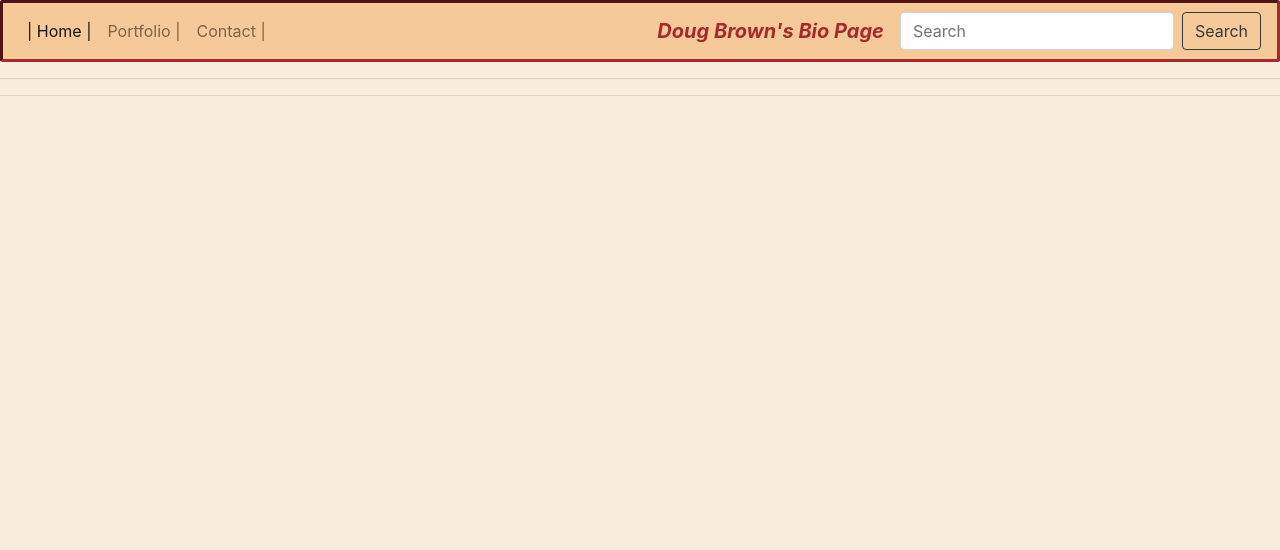
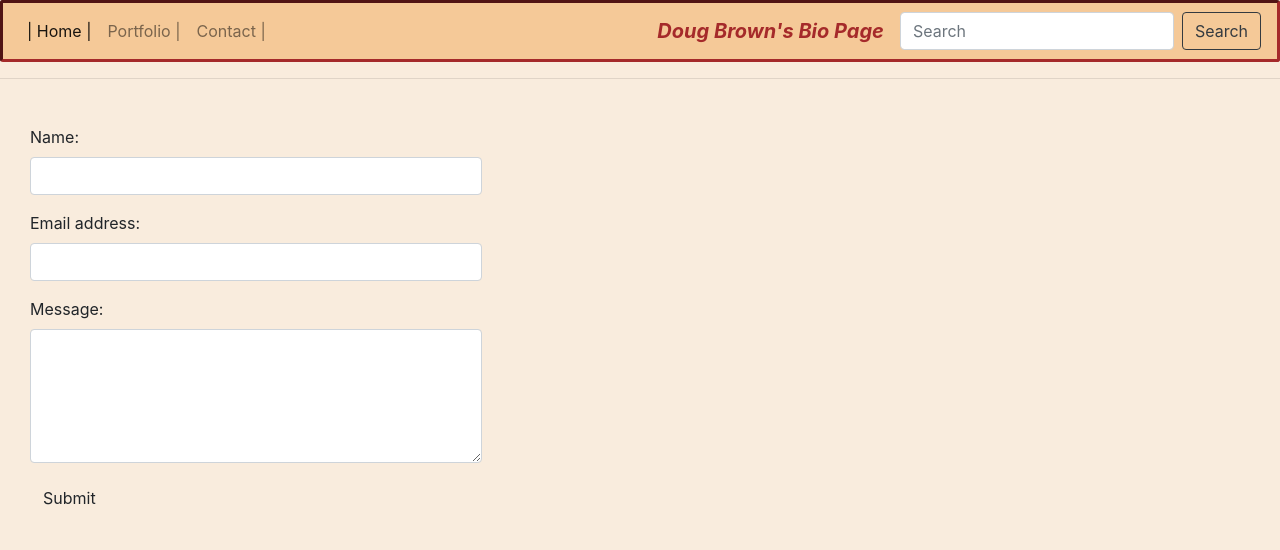
Before and after one commit to DougCBrown/DougBrownsBio, a plain HTML site: page contact.html in a window 1280 px wide. Shown: the top 550 px of the page. Drawn offline with nearby package versions, Linux system fonts and the light colour scheme.

Commit message:
continuing changes

```diff
--- a/assets/CSS/style.css
+++ b/assets/CSS/style.css
@@ -14,6 +14,11 @@ p {
     font-style: italic;
     font-weight: 800;
 
+}
+.mailer {
+    width: 40%;
+    height: 40%;
+    padding: 30px;
 }
 p h1 {
     font-size: 16px;
--- a/contact.html
+++ b/contact.html
@@ -42,7 +42,21 @@
 </header>
 <hr>
 <section>
-
+  <form class="mailer">
+    <div class="form-group">
+      <label for="name">Name:</label>
+      <input type="text" class="form-control" id="name">
+    </div>
+    <div class="form-group">
+      <label for="email">Email address:</label>
+      <input type="email" class="form-control" id="email">
+    </div>
+    <div class="form-group">
+      <label for="message">Message:</label>
+      <textarea class="form-control" rows="5" id="message"></textarea>
+    </div>
+    <button type="submit" class="btn btn-default">Submit</button>
+  </form>
 </section>
 <hr>
     <!-- JS, Popper.js, and jQuery -->
```
Also changed, not shown: index.html (+2 -0 lines).
